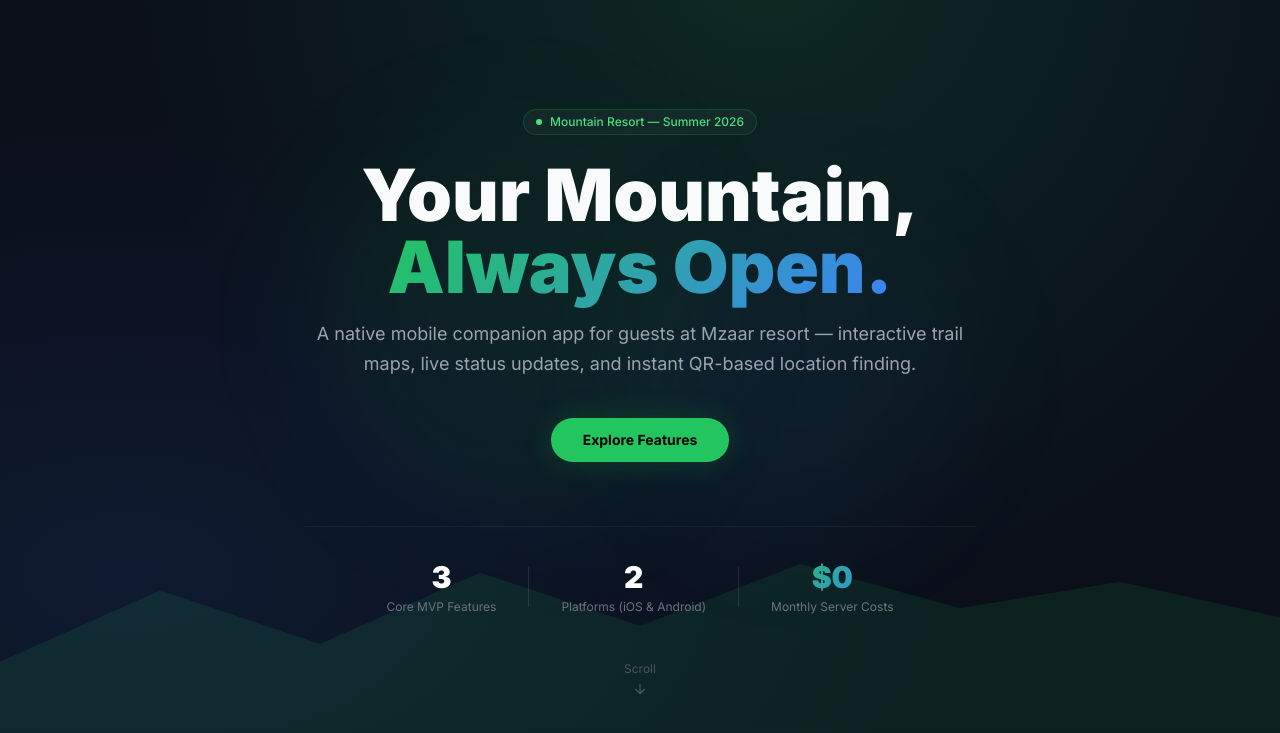
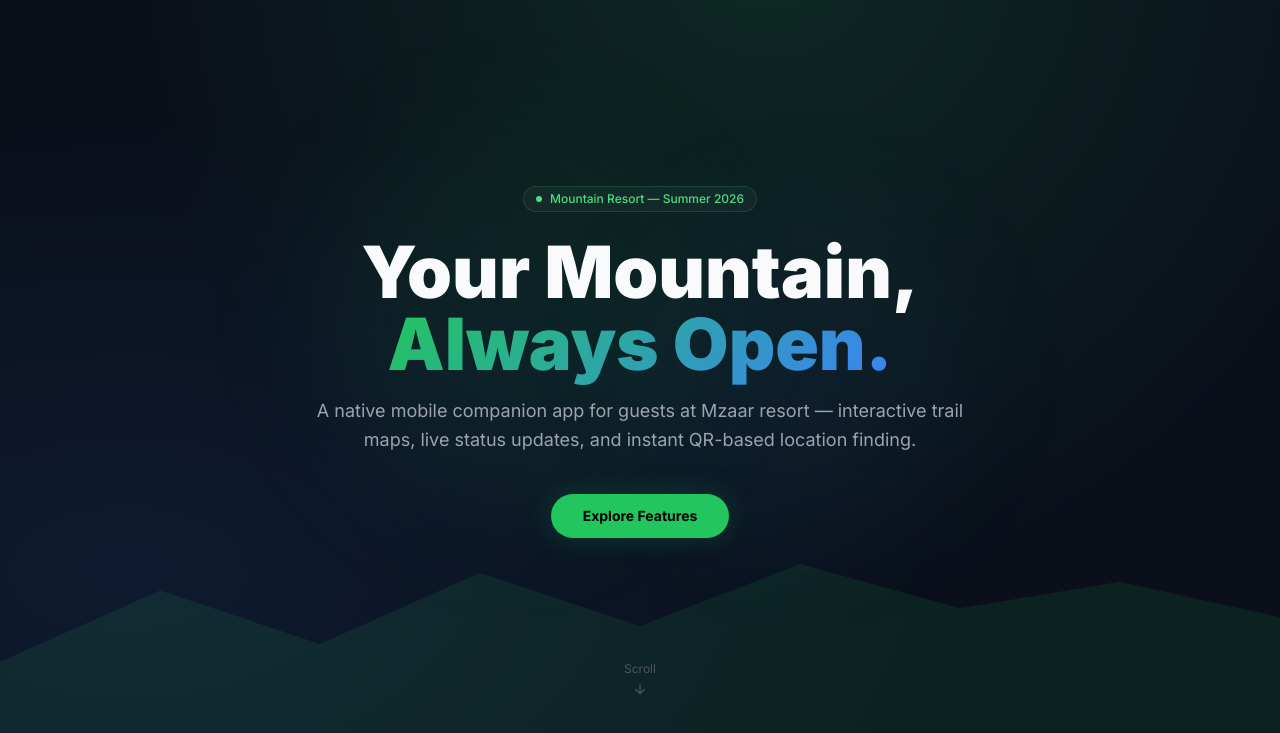
Before and after one commit to zyadmardini/mzaar-bike-demo, a website: page index.html in a window 1280 px wide. Shown: the part 67-800 px from the top of the page. Drawn offline with nearby package versions, Linux system fonts and the light colour scheme.

Commit message:
Remove hero stats row (features, platforms, costs)

```diff
--- a/index.html
+++ b/index.html
@@ -260,23 +260,6 @@
       </a>
     </div>
 
-    <!-- Stats row -->
-    <div class="reveal delay-4 flex items-center justify-center gap-8 mt-16 pt-8 border-t border-white/5">
-      <div class="text-center">
-        <div class="text-3xl font-black text-white">3</div>
-        <div class="text-xs text-gray-500 mt-1">Core MVP Features</div>
-      </div>
-      <div class="w-px h-10 bg-white/10"></div>
-      <div class="text-center">
-        <div class="text-3xl font-black text-white">2</div>
-        <div class="text-xs text-gray-500 mt-1">Platforms (iOS & Android)</div>
-      </div>
-      <div class="w-px h-10 bg-white/10"></div>
-      <div class="text-center">
-        <div class="text-3xl font-black grad-text">$0</div>
-        <div class="text-xs text-gray-500 mt-1">Monthly Server Costs</div>
-      </div>
-    </div>
   </div>
 
   <!-- Scroll indicator -->
```
